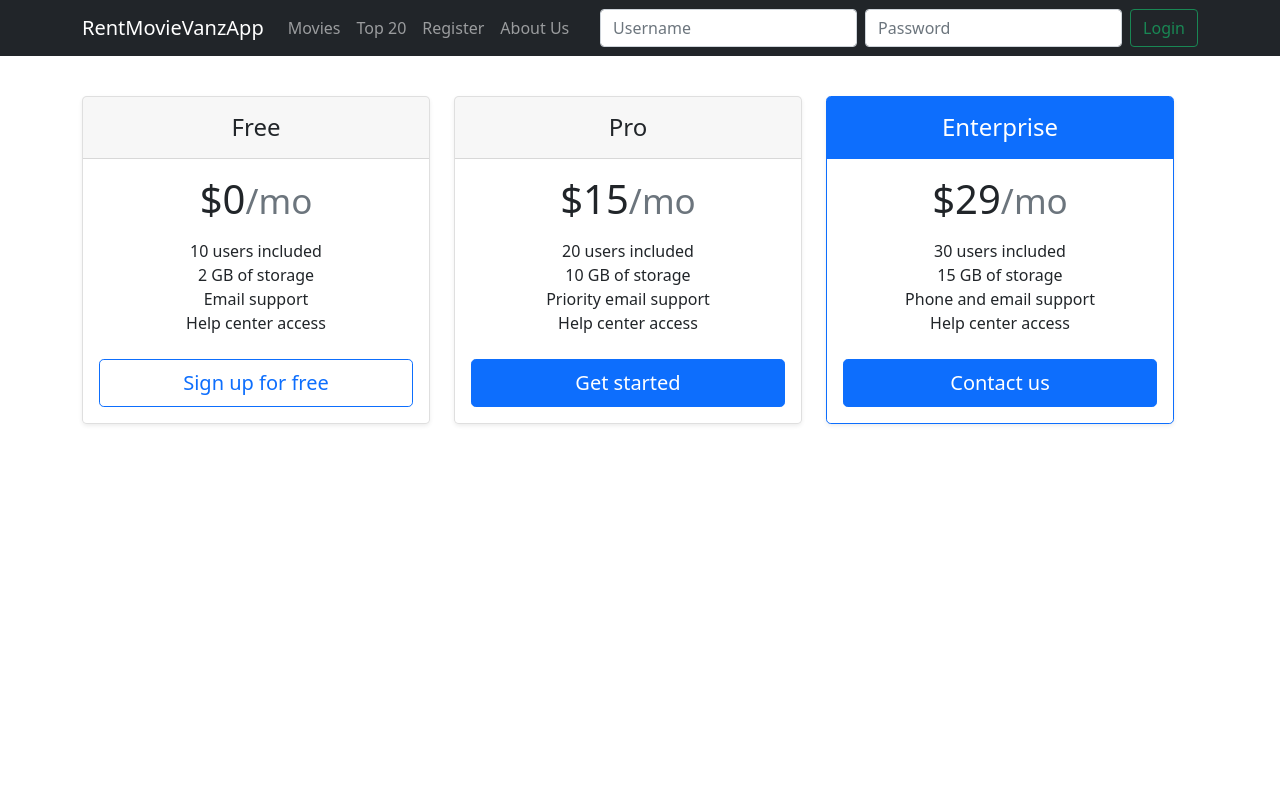
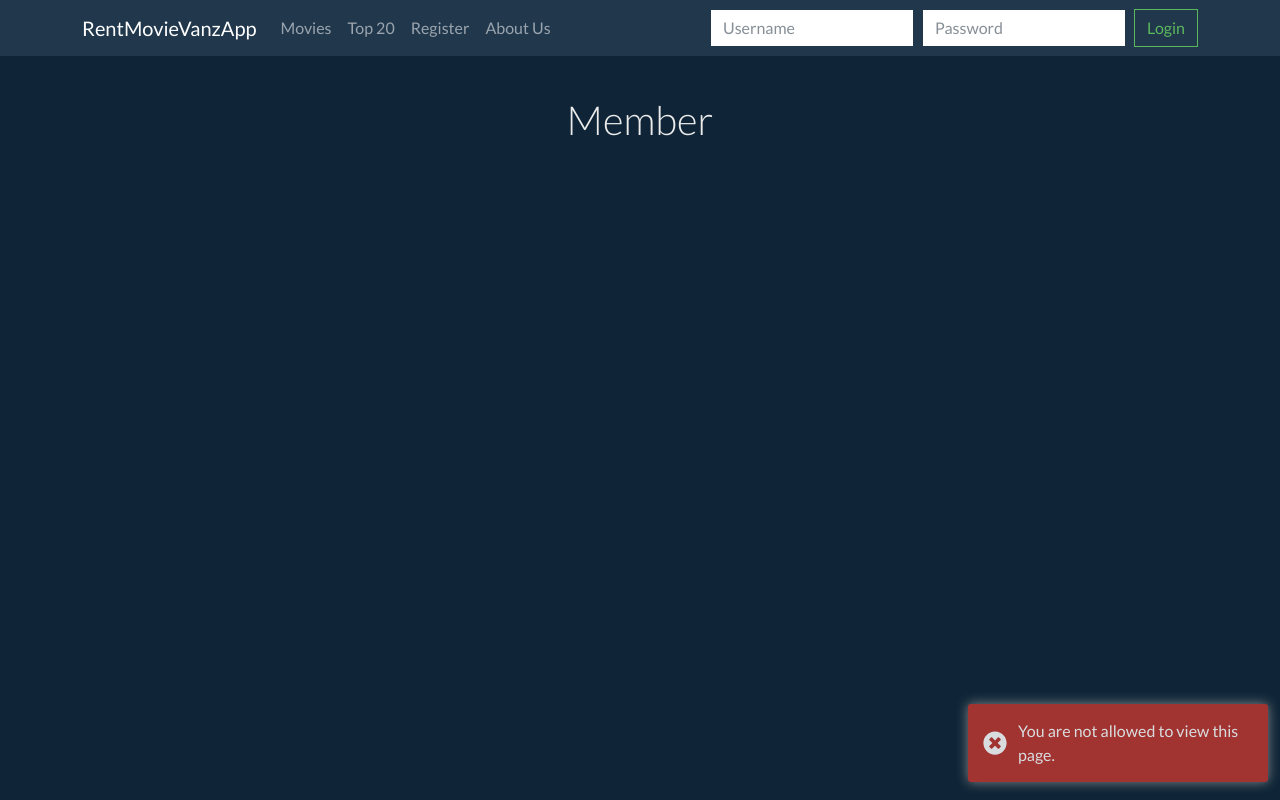
Before and after one commit to gadjetboi/RentMovieVanzApp, an Angular app in the folder Client/: page /member in a window 1280 px wide. Built offline with nearby package versions, Linux system fonts and the light colour scheme.

Commit message:
Client : add guards and cleaned up

```diff
--- a/Client/angular.json
+++ b/Client/angular.json
@@ -28,6 +28,7 @@
             "styles": [
               "./node_modules/ngx-bootstrap/datepicker/bs-datepicker.css",
               "./node_modules/bootstrap/dist/css/bootstrap.min.css",
+              "./node_modules/bootswatch/dist/superhero/bootstrap.min.css",
               "./node_modules/font-awesome/css/font-awesome.min.css",
               "./node_modules/ngx-toastr/toastr.css",
               "src/styles.css"
--- a/Client/package.json
+++ b/Client/package.json
@@ -18,6 +18,7 @@
     "@angular/platform-browser-dynamic": "~13.3.0",
     "@angular/router": "~13.3.0",
     "bootstrap": "^5.1.3",
+    "bootswatch": "^5.1.3",
     "font-awesome": "^4.7.0",
     "ngx-bootstrap": "^8.0.0",
     "ngx-toastr": "^13.2.1",
--- /dev/null
+++ b/Client/src/app/_guards/auth.guard.ts
@@ -0,0 +1,24 @@
+import { Injectable } from '@angular/core';
+import { CanActivate } from '@angular/router';
+import { ToastrService } from 'ngx-toastr';
+import { Observable } from 'rxjs';
+import { AccountService } from '../_services/account.service';
+import { map } from 'rxjs/operators';
+
+@Injectable({
+  providedIn: 'root'
+})
+export class AuthGuard implements CanActivate {
+
+  constructor(private accountService: AccountService, private toastr: ToastrService) {}
+
+  canActivate(): Observable<boolean> {
+    return this.accountService.currentToken$.pipe(
+      map(token => {
+        if(token) return true;
+        this.toastr.error("You are not allowed to view this page.");
+      })
+    )
+  }
+
+}
--- /dev/null
+++ b/Client/src/app/_modules/shared.module.ts
@@ -0,0 +1,22 @@
+import { NgModule } from '@angular/core';
+import { CommonModule } from '@angular/common';
+import { BsDropdownModule } from 'ngx-bootstrap/dropdown';
+import { ToastrModule } from 'ngx-toastr';
+
+
+@NgModule({
+  declarations: [],
+  imports: [
+    CommonModule,
+    BsDropdownModule.forRoot(),
+    ToastrModule.forRoot({
+      positionClass: 'toast-bottom-right'
+    })
+  ],
+  exports: [
+    BsDropdownModule,
+    ToastrModule
+  ]
+})
+
+export class SharedModule { }
--- a/Client/src/app/app-routing.module.ts
+++ b/Client/src/app/app-routing.module.ts
@@ -3,10 +3,13 @@ import { RouterModule, Routes } from '@angular/router';
 
 import { AboutusComponent } from './aboutus/aboutus.component';
 import { HomeComponent } from './home/home.component';
+import { MemberComponent } from './member/member.component';
 import { RegisterComponent } from './register/register.component';
+import { AuthGuard } from './_guards/auth.guard';
 
 const routes: Routes = [
   { path: '', component: HomeComponent },
+  { path: 'member', component: MemberComponent, canActivate: [AuthGuard]},
   { path: 'aboutus', component: AboutusComponent},
   { path: 'register', component: RegisterComponent },
   { path: '**', component: HomeComponent }
--- a/Client/src/app/app.module.ts
+++ b/Client/src/app/app.module.ts
@@ -5,13 +5,13 @@ import { HttpClientModule } from '@angular/common/http';
 import { AppRoutingModule } from './app-routing.module';
 import { AppComponent } from './app.component';
 import { BrowserAnimationsModule } from '@angular/platform-browser/animations';
-import { BsDropdownModule } from 'ngx-bootstrap/dropdown';
 import { NavComponent } from './nav/nav.component';
 import { FormsModule } from '@angular/forms';
 import { HomeComponent } from './home/home.component';
-import { ToastrModule } from 'ngx-toastr';
 import { AboutusComponent } from './aboutus/aboutus.component';
 import { RegisterComponent } from './register/register.component';
+import { MemberComponent } from './member/member.component';
+import { SharedModule } from './_modules/shared.module';
 
 
 @NgModule({
@@ -20,18 +20,16 @@ import { RegisterComponent } from './register/register.component';
     NavComponent,
     HomeComponent,
     AboutusComponent,
-    RegisterComponent
+    RegisterComponent,
+    MemberComponent
   ],
   imports: [
     BrowserModule,
     AppRoutingModule,
     HttpClientModule,
     BrowserAnimationsModule,
-    BsDropdownModule.forRoot(),
     FormsModule,
-    ToastrModule.forRoot({
-      positionClass: 'toast-bottom-right'
-    })
+    SharedModule
   ],
   providers: [],
   bootstrap: [AppComponent]
--- /dev/null
+++ b/Client/src/app/member/member.component.html
@@ -0,0 +1,7 @@
+<section class="py-5 text-center container">
+    <div class="row py-lg-5">
+      <div class="col-lg-6 col-md-8 mx-auto">
+        <h1 class="fw-light">Member</h1>
+      </div>
+    </div>
+</section>
--- /dev/null
+++ b/Client/src/app/member/member.component.ts
@@ -0,0 +1,15 @@
+import { Component, OnInit } from '@angular/core';
+
+@Component({
+  selector: 'app-member',
+  templateUrl: './member.component.html',
+  styleUrls: ['./member.component.css']
+})
+export class MemberComponent implements OnInit {
+
+  constructor() { }
+
+  ngOnInit(): void {
+  }
+
+}
--- a/Client/src/app/nav/nav.component.html
+++ b/Client/src/app/nav/nav.component.html
@@ -9,11 +9,18 @@
                 <li class="nav-item">
                     <a class="nav-link" href="#">Top 20</a>
                 </li>
+                <ng-container *ngIf="(currentToken$ | async ) === null">
+                    <li class="nav-item">
+                        <a class="nav-link" routerLink="/register">Register</a>
+                    </li>
+                </ng-container>
+                <ng-container *ngIf="(currentToken$ | async )">
+                    <li class="nav-item">
+                        <a class="nav-link" routerLink="/member">Member</a>
+                    </li>
+                </ng-container>
                 <li class="nav-item">
-                    <a class="nav-link" routerLink="/register">Register</a>
-                </li>
-                <li class="nav-item">
-                <a class="nav-link" routerLink="/aboutus">About Us</a>
+                    <a class="nav-link" routerLink="/aboutus">About Us</a>
                 </li>
             </ul>
 
@@ -27,7 +34,7 @@
                 <div class="collapse navbar-collapse" id="navbarNavDarkDropdown" dropdown>
                     <ul class="navbar-nav">
                         <li class="nav-item dropdown">
-                            <a class="nav-link dropdown-toggle" dropdownToggle  href="#" id="navbarDarkDropdownMenuLink" role="button" data-bs-toggle="dropdown">
+                            <a class="nav-link dropdown-toggle" dropdownToggle routerLink="/member" id="navbarDarkDropdownMenuLink" role="button" data-bs-toggle="dropdown">
                             Welcome Vanz
                             </a>
                             <ul class="dropdown-menu dropdown-menu-dark" *dropdownMenu>
--- a/Client/src/app/nav/nav.component.ts
+++ b/Client/src/app/nav/nav.component.ts
@@ -4,6 +4,7 @@ import { tokenModel } from '../_models/tokenModel';
 import { userModel } from '../_models/userModel';
 import { AccountService } from '../_services/account.service';
 import { ToastrService } from 'ngx-toastr';
+import { Router } from '@angular/router';
 
 @Component({
   selector: 'app-nav',
@@ -16,7 +17,7 @@ export class NavComponent implements OnInit {
   currentToken$: Observable<tokenModel>;
   userModel: userModel = {username: '', password:''};
 
-  constructor(public accountService: AccountService, private toastr: ToastrService) { }
+  constructor(public accountService: AccountService, private toastr: ToastrService, private router: Router) { }
 
   ngOnInit(): void {
     this.currentToken$ = this.accountService.currentToken$;
@@ -27,6 +28,7 @@ export class NavComponent implements OnInit {
      this.accountService.login(this.userModel).subscribe(response => {
         this.toastr.success('Log In Successfully', 'Successful');
         this.clearLoginForm();
+        this.router.navigate(['/member']);
      });
 
   }
@@ -35,6 +37,7 @@ export class NavComponent implements OnInit {
     this.accountService.logout();
     this.clearLoginForm();
     this.toastr.success('Log Out', 'Successful');
+    this.router.navigate(['/home']);
   }
 
   clearLoginForm() {
```
Also changed, not shown: Client/src/app/member/member.component.css (added), 1 other file (tests, documents, lock files or other folders).
